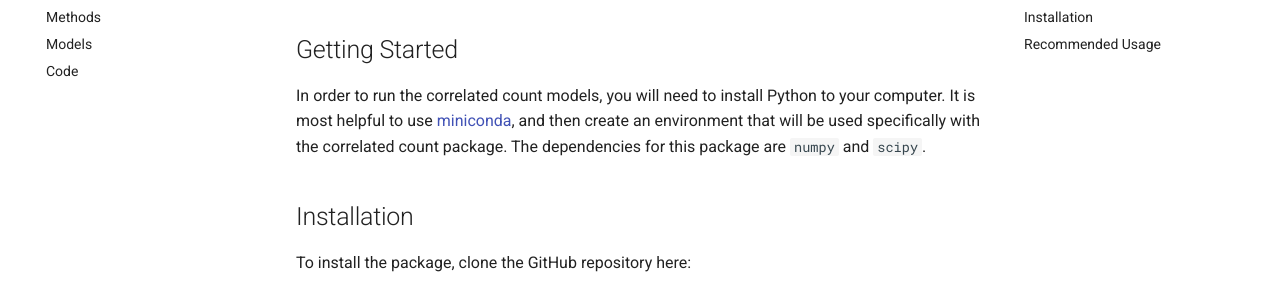
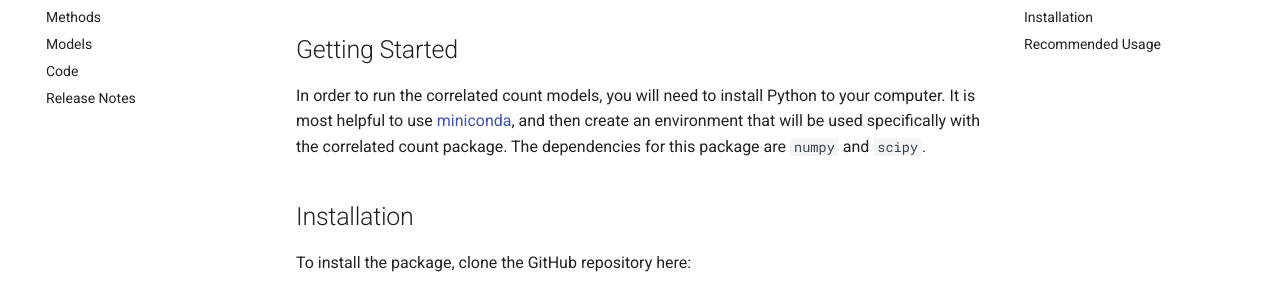
Before and after one commit to ihmeuw-msca/CorrelatedCounts, an MkDocs documentation site: the page built from docs/index.md, in a window 1280 px wide. Shown: the part 148-430 px from the top of the page. Built offline with MkDocs 1.6.1 and Material for MkDocs 9.7.7, drawn with Linux system fonts in a browser that asks for light colours.

Commit message:
Updated release notes page.

```diff
--- a/mkdocs.yml
+++ b/mkdocs.yml
@@ -4,6 +4,7 @@ nav:
   - Methods: 'methods.md'
   - Models: 'models.md'
   - Code: 'code.md'
+  - Release Notes: 'updates.md'
 theme: material
 extra_javascript:
     - 'https://cdnjs.cloudflare.com/ajax/libs/mathjax/2.7.0/MathJax.js?config=TeX-MML-AM_CHTML'
```
